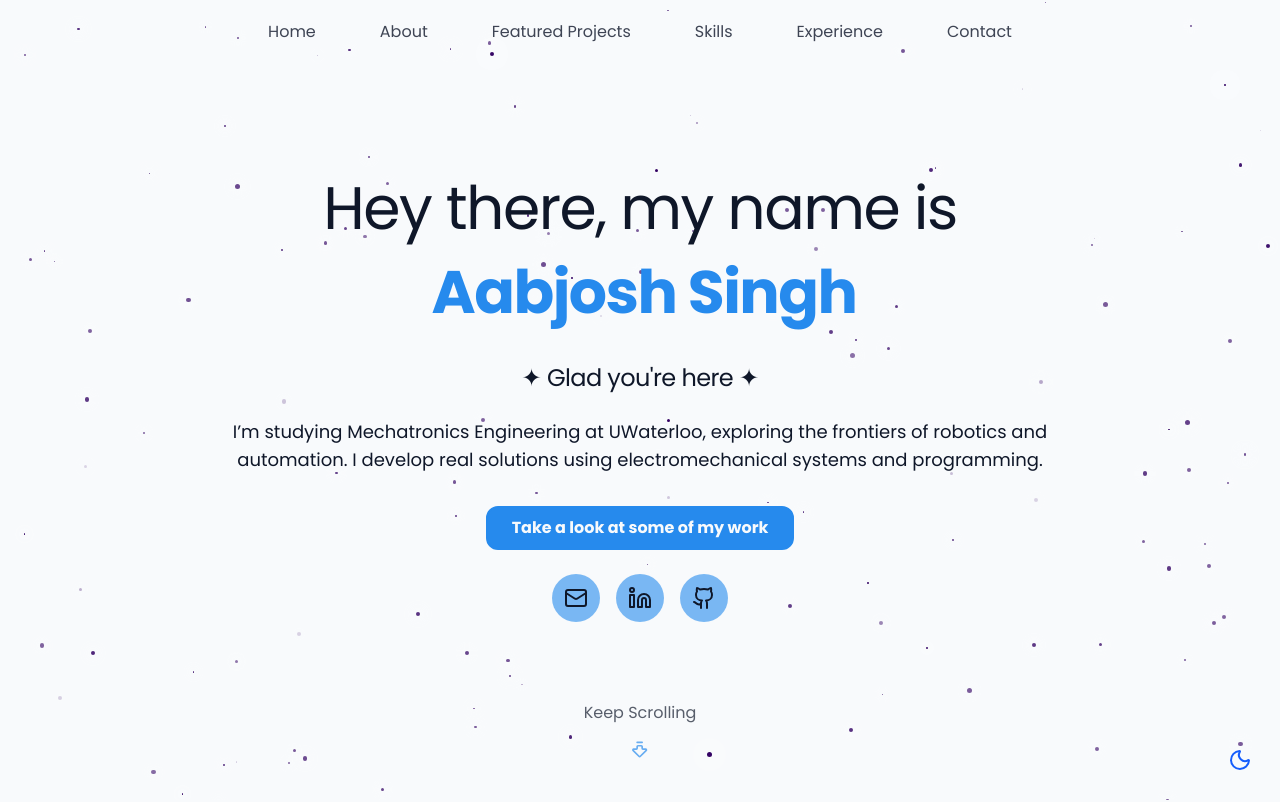
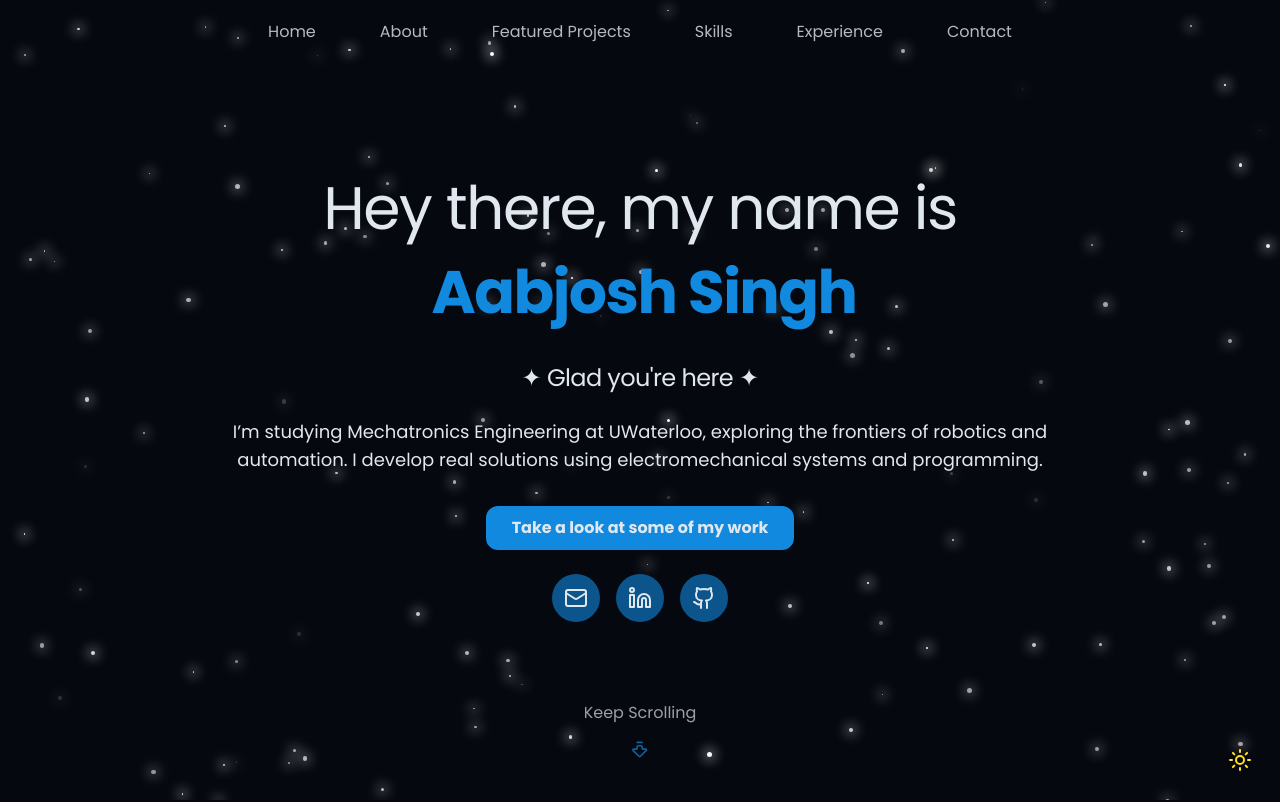
Before and after one commit to Aabjosh/Aabjosh-s-Portfolio, a React (Vite) app: page / in a window 1280 px wide. Shown: the top 802 px of the page. Built offline with nearby package versions, Linux system fonts and the light colour scheme.

Commit message:
Update ThemeToggle.jsx again

```diff
--- a/src/components/ThemeToggle.jsx
+++ b/src/components/ThemeToggle.jsx
@@ -3,28 +3,37 @@
 import {cn} from "@/lib/utils";
 
 export const ThemeToggle = () => {
-    const [isLightMode, setIsLightMode] = useState(false);
+    const [isDarkMode, setIsDarkMode] = useState(true); // Start with true for dark mode
 
     useEffect(() => {
-        const storedTheme = localStorage.getItem("theme")
-        if (storedTheme === "light") {
-            setIsLightMode(true)
-            document.documentElement.classList.add("light");
+        const storedTheme = localStorage.getItem("theme");
+
+        if (storedTheme) {
+            // User has a stored preference
+            if (storedTheme === "dark") {
+                setIsDarkMode(true);
+                document.documentElement.classList.add("dark");
+            } else {
+                setIsDarkMode(false);
+                document.documentElement.classList.remove("dark");
+            }
         } else {
-            setIsLightMode(false)
-            document.documentElement.classList.remove("light");
+            // No stored preference - default to dark mode
+            setIsDarkMode(true);
+            document.documentElement.classList.add("dark");
+            localStorage.setItem("theme", "dark");
         }
-    }, [])
+    }, []);
 
     const toggleTheme = () => {
-        if (isLightMode) {
-            document.documentElement.classList.remove("light");
+        if (isDarkMode) {
+            document.documentElement.classList.remove("dark");
+            localStorage.setItem("theme", "light");
+            setIsDarkMode(false);
+        } else {
+            document.documentElement.classList.add("dark");
             localStorage.setItem("theme", "dark");
-            setIsLightMode(false);
-        } else {
-            document.documentElement.classList.add("light");
-            localStorage.setItem("theme", "light");
-            setIsLightMode(true);
+            setIsDarkMode(true);
         }
     };
 
@@ -32,15 +41,14 @@
         <button onClick={toggleTheme}
             className={cn(
                 "fixed bottom-5 right-5 z-50 p-2 rounded-full transition-colors duration-300",
-                "focus:outline-hidden"
-        )}
+                "focus:outline-none" // Fixed typo: "outlin-hidden" -> "outline-none"
+            )}
         >
-            {isLightMode ? (
+            {isDarkMode ? (
                 <Sun className="h-6 w-6 text-yellow-300" />
             ) : (
                 <Moon className="h-6 w-6 text-blue-600" />
             )}
-
         </button>
     );
-}
+};
```
